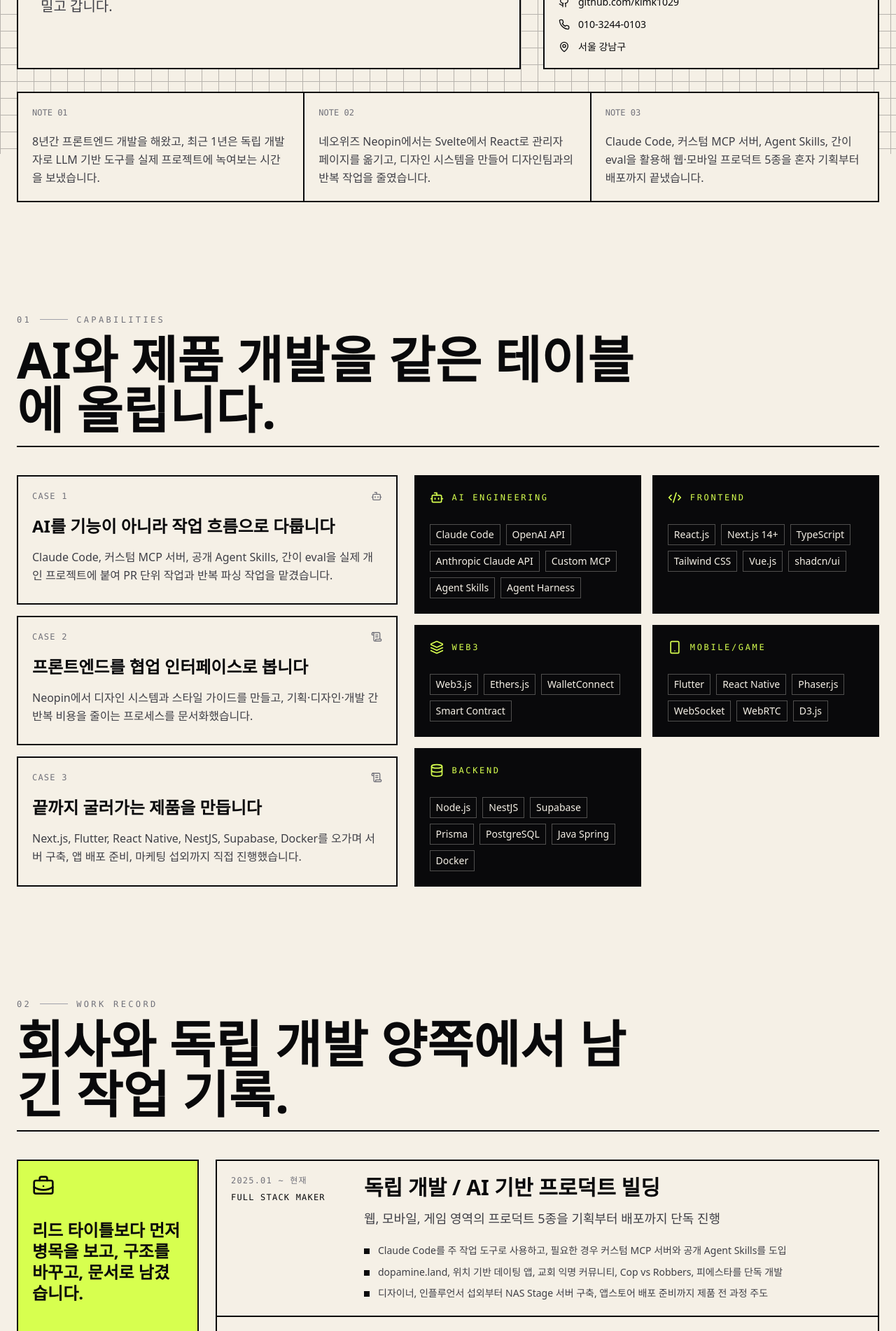
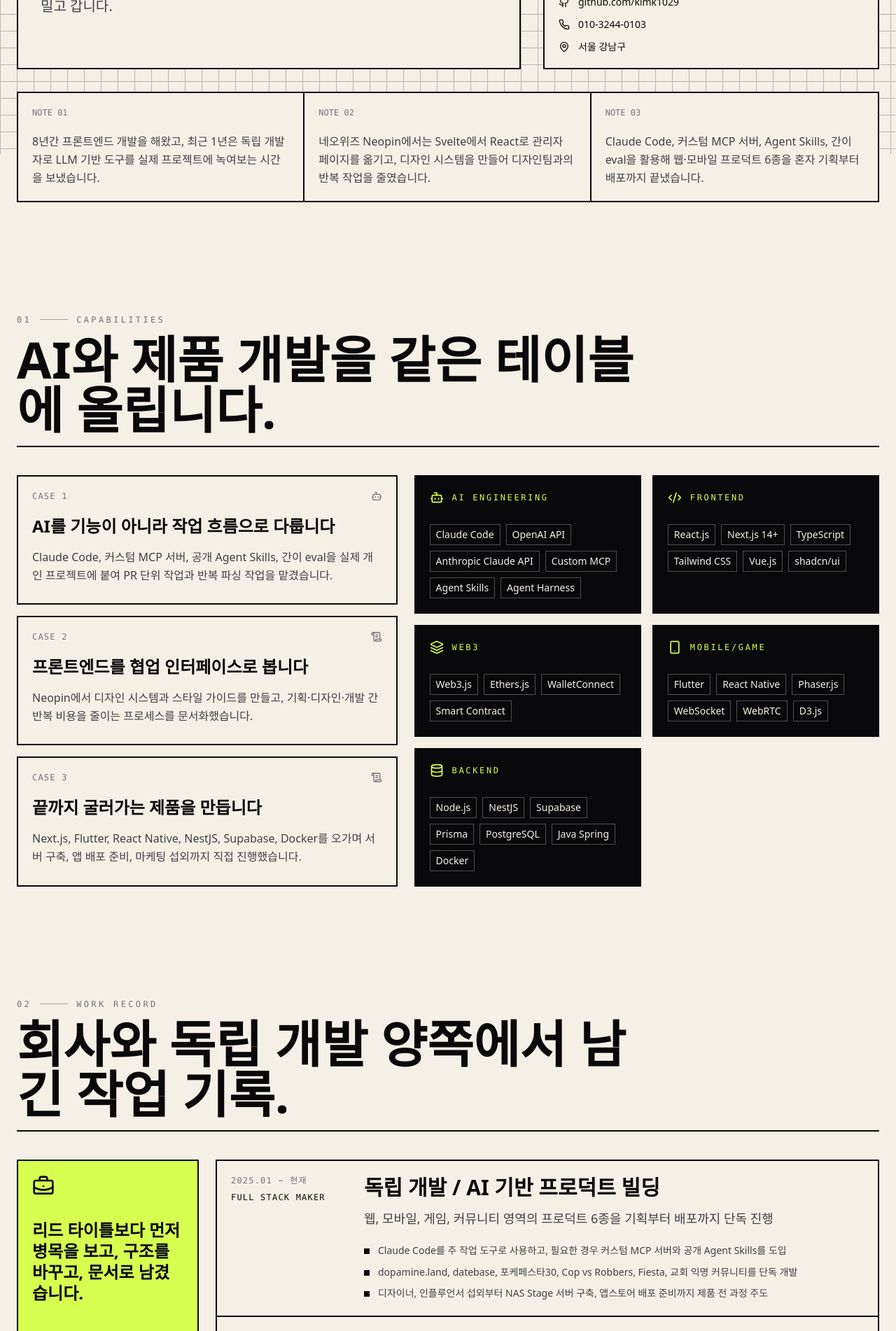
Before and after one commit to kimk1029/kimk1029.github.io, a Next.js app: page / in a window 1280 px wide. Shown: the part 580-2482 px from the top of the page at 70% size. Built offline with nearby package versions, Linux system fonts and the light colour scheme.

Commit message:
Update personal project details

```diff
--- a/app/data.ts
+++ b/app/data.ts
@@ -4,10 +4,10 @@ export const experience = [
     company: "독립 개발 / AI 기반 프로덕트 빌딩",
     role: "Full Stack Maker",
     period: "2025.01 ~ 현재",
-    description: "웹, 모바일, 게임 영역의 프로덕트 5종을 기획부터 배포까지 단독 진행",
+    description: "웹, 모바일, 게임, 커뮤니티 영역의 프로덕트 6종을 기획부터 배포까지 단독 진행",
     details: [
       "Claude Code를 주 작업 도구로 사용하고, 필요한 경우 커스텀 MCP 서버와 공개 Agent Skills를 도입",
-      "dopamine.land, 위치 기반 데이팅 앱, 교회 익명 커뮤니티, Cop vs Robbers, 피에스타를 단독 개발",
+      "dopamine.land, datebase, 포케페스타30, Cop vs Robbers, Fiesta, 교회 익명 커뮤니티를 단독 개발",
       "디자이너, 인플루언서 섭외부터 NAS Stage 서버 구축, 앱스토어 배포 준비까지 제품 전 과정 주도"
     ]
   },
@@ -49,7 +49,7 @@ export const personalInfo = {
   summary: [
     "8년간 프론트엔드 개발을 해왔고, 최근 1년은 독립 개발자로 LLM 기반 도구를 실제 프로젝트에 녹여보는 시간을 보냈습니다.",
     "네오위즈 Neopin에서는 Svelte에서 React로 관리자 페이지를 옮기고, 디자인 시스템을 만들어 디자인팀과의 반복 작업을 줄였습니다.",
-    "Claude Code, 커스텀 MCP 서버, Agent Skills, 간이 eval을 활용해 웹·모바일 프로덕트 5종을 혼자 기획부터 배포까지 끝냈습니다."
+    "Claude Code, 커스텀 MCP 서버, Agent Skills, 간이 eval을 활용해 웹·모바일 프로덕트 6종을 혼자 기획부터 배포까지 끝냈습니다."
   ]
 };
 
@@ -101,21 +101,40 @@ export const allProjects: Project[] = [
     ]
   },
   {
-    slug: "datepick-app",
-    title: "위치 기반 데이팅 앱",
+    slug: "datebase",
+    title: "datebase",
     company: "Personal Project",
     period: "2024.10 ~ 진행중",
-    type: "Mobile App",
+    type: "Date Course App",
     image: placeholderTech(2),
-    tech: ["Flutter", "Node.js", "Prisma", "Docker", "Supabase"],
-    shortDesc: "Flutter 기반 위치 매칭 서비스. 기획부터 스토어 배포까지 풀스택 주도.",
-    description: "Flutter로 제작된 위치 기반 매칭 서비스로, APK 생성 및 스토어 배포 준비 단계까지 진행된 풀스택 프로젝트입니다.",
+    tech: ["Flutter", "Node.js", "Prisma", "Docker", "Supabase", "Maps API"],
+    shortDesc: "데이트 코스를 저장하고 공유하는 앱. 장소, 동선, 코스 데이터를 모바일 UX로 정리.",
+    description: "커플과 지인이 다녀온 데이트 코스를 장소 단위로 모아 공유하고, 코스 추천과 기록을 자연스럽게 연결하는 모바일 앱입니다.",
     details: [
-      "익숙하지 않은 Flutter/Dart 환경이었으나, Cursor AI와의 페어 프로그래밍을 통해 러닝 커브를 극복하고 네이티브 수준의 앱 기능 구현",
-      "Node.js(Express)와 Prisma ORM을 사용하여 안정적인 RESTful API를 설계하고, Railway를 통해 서버를 배포하여 운영 환경 구축",
-      "Supabase를 메인 데이터베이스로 활용하여 사용자 프로필, 매칭 기록, 채팅 로그 등 복잡한 관계형 데이터를 효율적으로 관리",
+      "Flutter/Dart 기반으로 코스 탐색, 코스 상세, 장소 저장, 공유 플로우를 모바일 중심 UX로 구현",
+      "Node.js(Express)와 Prisma ORM을 사용하여 코스, 장소, 사용자 기록을 다루는 RESTful API 설계",
+      "Supabase를 메인 데이터베이스로 활용하여 사용자 프로필, 저장한 코스, 장소 메타데이터 등 관계형 데이터 관리",
       "직접 Stage 서버를 운용하기 위해 Nas 서버를 구축하고, Docker에 우분투 이미지를 올려 Stage 서버 구성",
-      "직접 마케팅 인플루언서와 디자이너를 섭외하여 기획부터 개발, 마케팅까지 프로젝트 전 과정 주도"
+      "디자이너와 마케팅 인플루언서를 섭외해 기획, 개발, 초기 마케팅 준비까지 프로젝트 전 과정 주도"
+    ]
+  },
+  {
+    slug: "poke-30",
+    title: "포케페스타30 (poke-30.com)",
+    company: "Personal Project",
+    period: "2025.04 ~ 진행중",
+    type: "Fan Community",
+    image: placeholderTech(6),
+    url: "https://www.poke-30.com",
+    tech: ["Next.js", "TypeScript", "Mobile Web", "Community Feed", "Realtime UX"],
+    shortDesc: "포켓몬 팬 커뮤니티. 사용자 제보 기반 장소 혼잡도, 카드 거래, 시세, 지도, 오리파 기능 제공.",
+    description: "포케페스타30은 포켓몬 팬 이벤트와 현장 정보를 중심으로 만든 모바일 웹 커뮤니티입니다.",
+    details: [
+      "공개 사이트 기준 사용자 제보 기반 매장/장소 혼잡도, 시간대별 제보량, 실시간 피드 기능을 제공",
+      "카드 거래, 카드 시세, 지도, 마이페이지, 작성 플로우를 하단 탭 중심의 모바일 앱 형태 UX로 구성",
+      "성수 지역 이벤트와 잉어킹 프로모션 등 현장성 있는 정보를 빠르게 탐색할 수 있는 히어로/퀵 메뉴 설계",
+      "픽셀 아트, 포켓볼 아이콘, 포켓몬 sprite를 활용해 팬 커뮤니티 성격에 맞춘 레트로 모바일 UI 구현",
+      "SEO 메타데이터와 OG/Twitter 카드 설정으로 팬 프로젝트의 검색/공유 노출 기반 구성"
     ]
   },
   {
@@ -137,8 +156,8 @@ export const allProjects: Project[] = [
     ]
   },
   {
-    slug: "piesta",
-    title: "피에스타 (Piesta)",
+    slug: "fiesta",
+    title: "Fiesta",
     company: "Personal Project",
     period: "2025.01 ~ 진행중",
     type: "Job Platform",
--- a/app/page.tsx
+++ b/app/page.tsx
@@ -30,7 +30,7 @@ const proofNotes = [
   "UI 반복 4~5회 -> 1~2회",
   "메인 데이터 페칭 34% 개선",
   "Lighthouse 20% 개선",
-  "독립 개발 프로덕트 5종",
+  "독립 개발 프로덕트 6종",
   "Claude Code + Custom MCP",
 ];
 
@@ -56,7 +56,7 @@ const leadership = [
   "Bit Camp Academy 웹 크롤링·시각화 프로젝트 팀 리더",
 ];
 
-const featuredProjects = allProjects.slice(0, 5);
+const featuredProjects = allProjects.slice(0, 6);
 
 const SectionLabel = ({
   index,
@@ -202,7 +202,7 @@ export default function Portfolio() {
               </div>
               <div className="p-5">
                 <div className="font-mono text-xs uppercase">Solo products</div>
-                <div className="mt-8 text-5xl font-black">5</div>
+                <div className="mt-8 text-5xl font-black">6</div>
               </div>
             </div>
             <div className="border-2 border-zinc-950 bg-[#f5f0e6] p-5">
@@ -329,14 +329,14 @@ export default function Portfolio() {
       </section>
 
       <section id="projects" className="relative mx-auto max-w-7xl px-4 py-14 md:px-6 md:py-20">
-        <SectionLabel index="03" eyebrow="Selected Projects" title="개인 프로젝트 5종과 핵심 업무 프로젝트." />
+        <SectionLabel index="03" eyebrow="Selected Projects" title="개인 프로젝트 6종과 핵심 업무 프로젝트." />
         <div className="border-t-2 border-zinc-950">
           {featuredProjects.map((project, index) => (
             <ProjectRow key={project.slug} project={project} index={index} />
           ))}
         </div>
         <div className="mt-10 grid gap-4 md:grid-cols-2 lg:grid-cols-3">
-          {allProjects.slice(5).map((project, index) => (
+          {allProjects.slice(6).map((project, index) => (
             <Link
               key={project.slug}
               href={`/projects/${project.slug}`}
```
